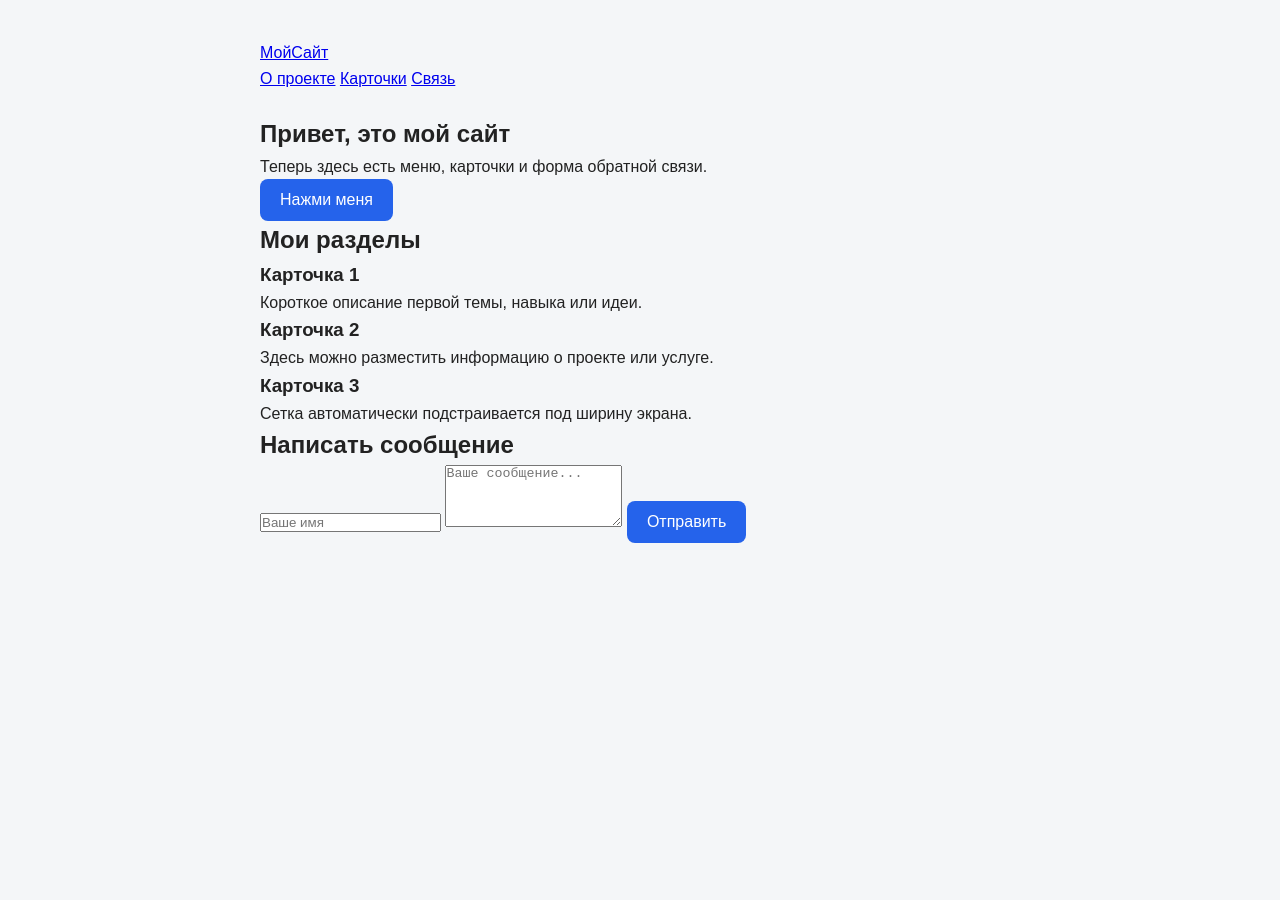
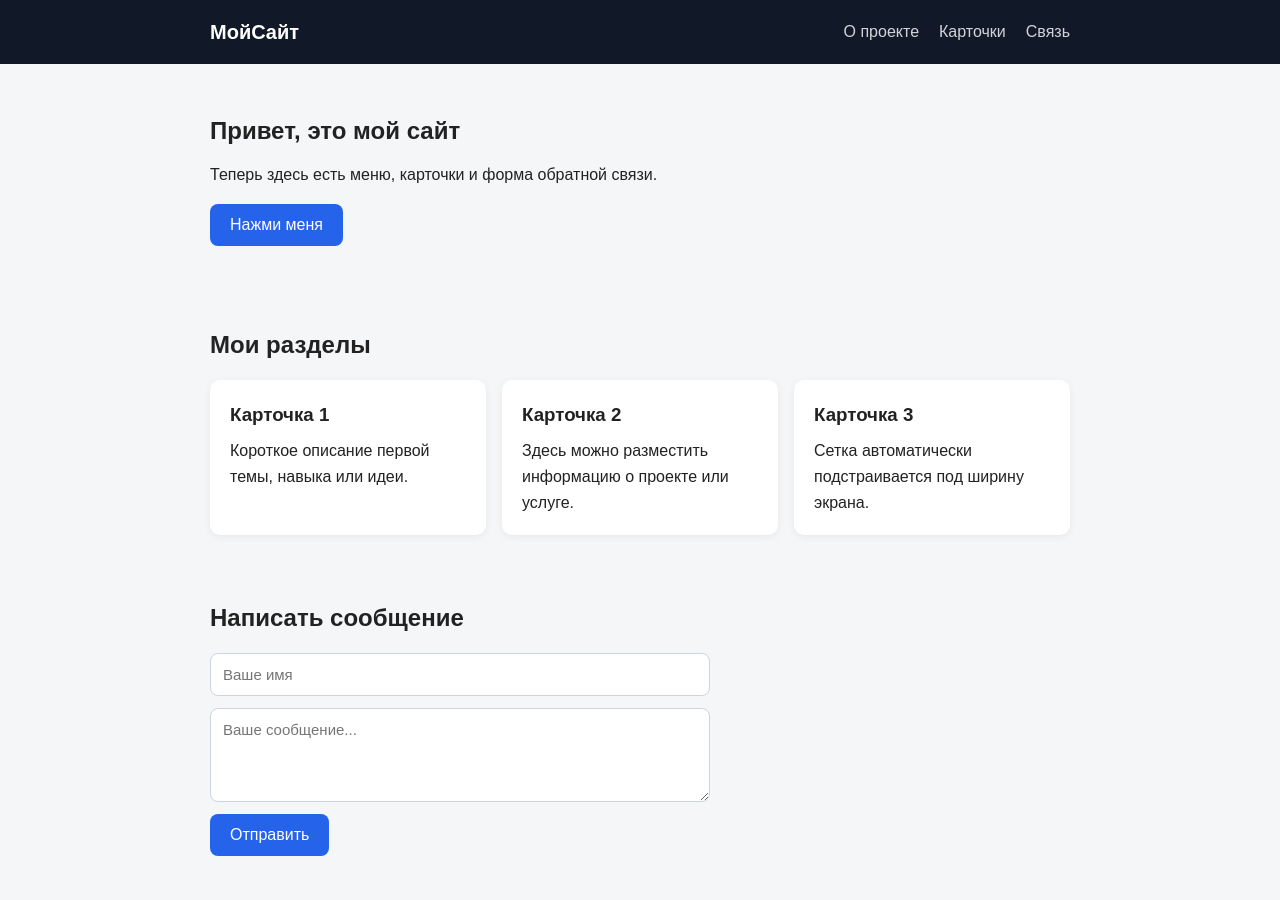
Before and after one commit to ytomayly-a11y/my-first-sayt, a plain HTML site: page index.html in a window 1280 px wide. Before the commit the page ends 800 px from the top, so only its background shows below. Drawn offline with Linux system fonts and the light colour scheme.

Commit message:
Add files via upload

```diff
--- a/style.css
+++ b/style.css
@@ -2,6 +2,10 @@
   box-sizing: border-box;
   margin: 0;
   padding: 0;
+}
+
+html {
+  scroll-behavior: smooth;
 }
 
 body {
@@ -9,13 +13,102 @@ body {
   line-height: 1.6;
   background-color: #f4f6f8;
   color: #222;
-  padding: 40px 20px;
-  max-width: 800px;
-  margin: 0 auto;
 }
 
-header {
-  margin-bottom: 24px;
+.container {
+  max-width: 900px;
+  margin: 0 auto;
+  padding: 0 20px;
+}
+
+.topbar {
+  background-color: #111827;
+  color: #fff;
+  padding: 16px 0;
+  position: sticky;
+  top: 0;
+}
+
+.topbar-inner {
+  display: flex;
+  justify-content: space-between;
+  align-items: center;
+  gap: 16px;
+  flex-wrap: wrap;
+}
+
+.logo {
+  color: #fff;
+  text-decoration: none;
+  font-weight: bold;
+  font-size: 20px;
+}
+
+.nav {
+  display: flex;
+  gap: 20px;
+}
+
+.nav a {
+  color: #d1d5db;
+  text-decoration: none;
+}
+
+.nav a:hover {
+  color: #fff;
+}
+
+.hero {
+  padding: 48px 0 32px;
+}
+
+.hero h1 {
+  margin-bottom: 12px;
+}
+
+.hero p {
+  margin-bottom: 16px;
+}
+
+.section {
+  padding: 32px 0;
+}
+
+.section h2 {
+  margin-bottom: 16px;
+}
+
+.cards-grid {
+  display: grid;
+  grid-template-columns: repeat(auto-fit, minmax(240px, 1fr));
+  gap: 16px;
+}
+
+.card {
+  background-color: #fff;
+  border-radius: 10px;
+  padding: 20px;
+  box-shadow: 0 2px 8px rgba(0, 0, 0, 0.06);
+}
+
+.card h3 {
+  margin-bottom: 8px;
+}
+
+.contact-form {
+  display: flex;
+  flex-direction: column;
+  gap: 12px;
+  max-width: 500px;
+}
+
+.contact-form input,
+.contact-form textarea {
+  padding: 12px;
+  border: 1px solid #cbd5e1;
+  border-radius: 8px;
+  font-family: inherit;
+  font-size: 15px;
 }
 
 button {
@@ -26,8 +119,15 @@ button {
   border-radius: 8px;
   font-size: 16px;
   cursor: pointer;
+  width: fit-content;
 }
 
 button:hover {
   background-color: #1d4ed8;
 }
+
+#message,
+#formStatus {
+  margin-top: 12px;
+  font-weight: bold;
+}
```
